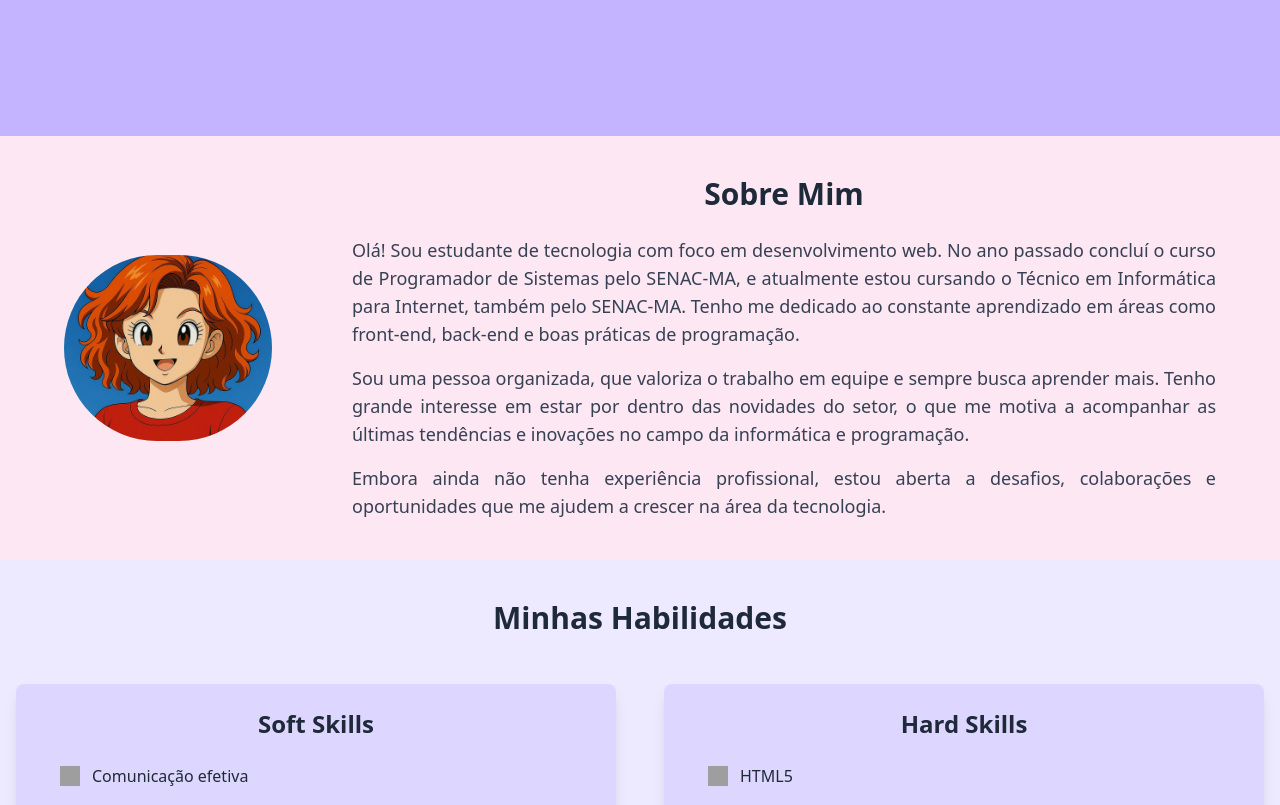
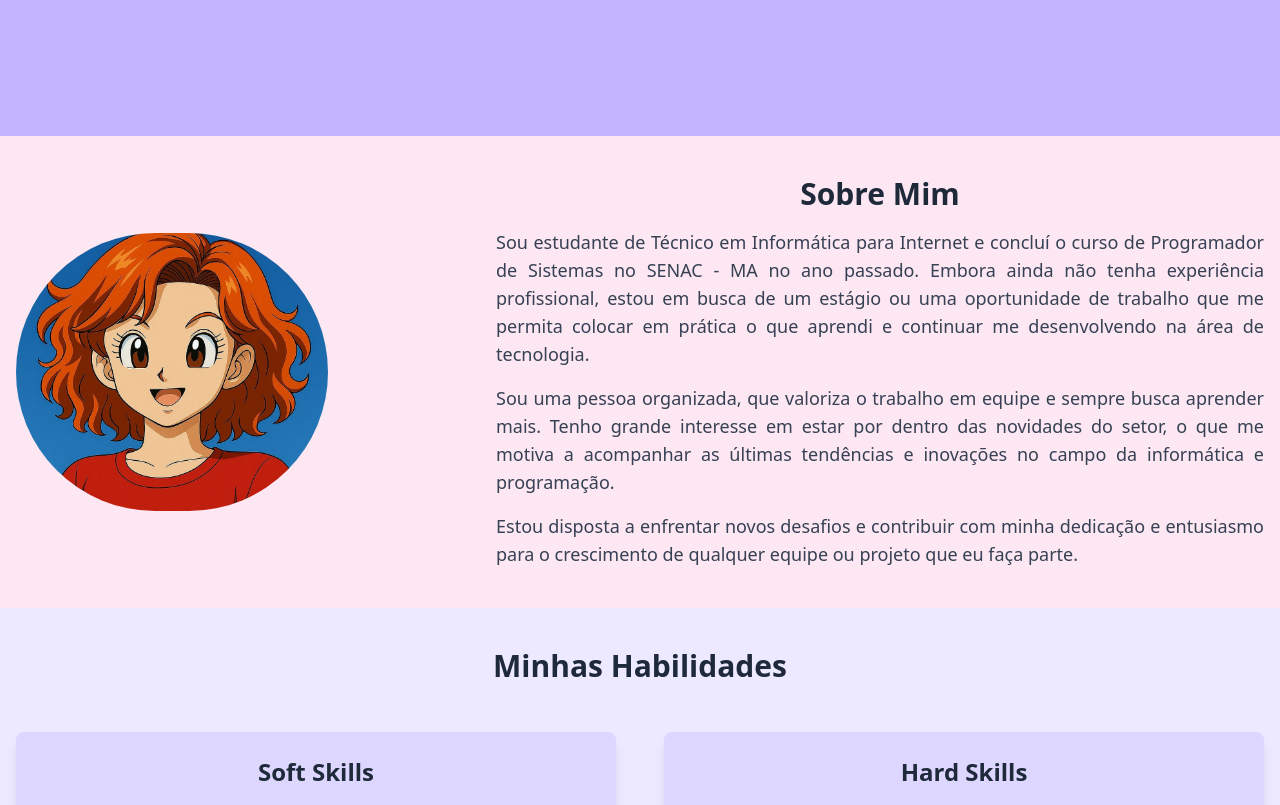
Before and after one commit to deysevieira26/landing-page, a Next.js app: page / in a window 1280 px wide. Shown: the part 740-1545 px from the top of the page. Built offline with nearby package versions, Linux system fonts and the light colour scheme; grey boxes are pictures that could not be loaded.

Commit message:
modificação arquivo sobre mim

```diff
--- a/src/app/components/SobreMim.tsx
+++ b/src/app/components/SobreMim.tsx
@@ -2,13 +2,10 @@ import React from 'react';
 
 const SobreMim: React.FC = () => {
   return (
-    <section
-      id="sobre-mim"
-      className="bg-pink-100 text-gray-800 py-10 flex items-center justify-center"
-    >
-      <div className="w-full flex flex-col md:flex-row items-center md:items-center justify-center gap-20 px-16 max-w-full">
+    <section id="sobre-mim" className="flex items-center justify-center py-10 bg-pink-100">
+      <div className="container flex items-center justify-between px-4">
         {/* Imagem à esquerda */}
-        <div className="w-40 md:w-52 flex-shrink-0">
+        <div className="w-1/4">
           <img
             src="/img/eu.jpg"
             alt="Foto sobre mim"
@@ -17,18 +14,16 @@ const SobreMim: React.FC = () => {
         </div>
 
         {/* Texto à direita */}
-        <div className="flex-1">
-          <h2 className="text-3xl font-bold text-gray-800 mb-6 text-center">
-            Sobre Mim
-          </h2>
+        <div className="w-2/3 pl-16">
+          <h2 className="text-3xl font-bold text-gray-800 mb-4 text-center">Sobre Mim</h2>
           <p className="text-lg text-gray-700 mb-4 text-justify">
-            Olá! Sou estudante de tecnologia com foco em desenvolvimento web. No ano passado concluí o curso de Programador de Sistemas pelo SENAC-MA, e atualmente estou cursando o Técnico em Informática para Internet, também pelo SENAC-MA. Tenho me dedicado ao constante aprendizado em áreas como front-end, back-end e boas práticas de programação.
+            Sou estudante de Técnico em Informática para Internet e concluí o curso de Programador de Sistemas no SENAC - MA no ano passado. Embora ainda não tenha experiência profissional, estou em busca de um estágio ou uma oportunidade de trabalho que me permita colocar em prática o que aprendi e continuar me desenvolvendo na área de tecnologia.
           </p>
           <p className="text-lg text-gray-700 mb-4 text-justify">
             Sou uma pessoa organizada, que valoriza o trabalho em equipe e sempre busca aprender mais. Tenho grande interesse em estar por dentro das novidades do setor, o que me motiva a acompanhar as últimas tendências e inovações no campo da informática e programação.
           </p>
           <p className="text-lg text-gray-700 text-justify">
-            Embora ainda não tenha experiência profissional, estou aberta a desafios, colaborações e oportunidades que me ajudem a crescer na área da tecnologia.
+            Estou disposta a enfrentar novos desafios e contribuir com minha dedicação e entusiasmo para o crescimento de qualquer equipe ou projeto que eu faça parte.
           </p>
         </div>
       </div>
```
